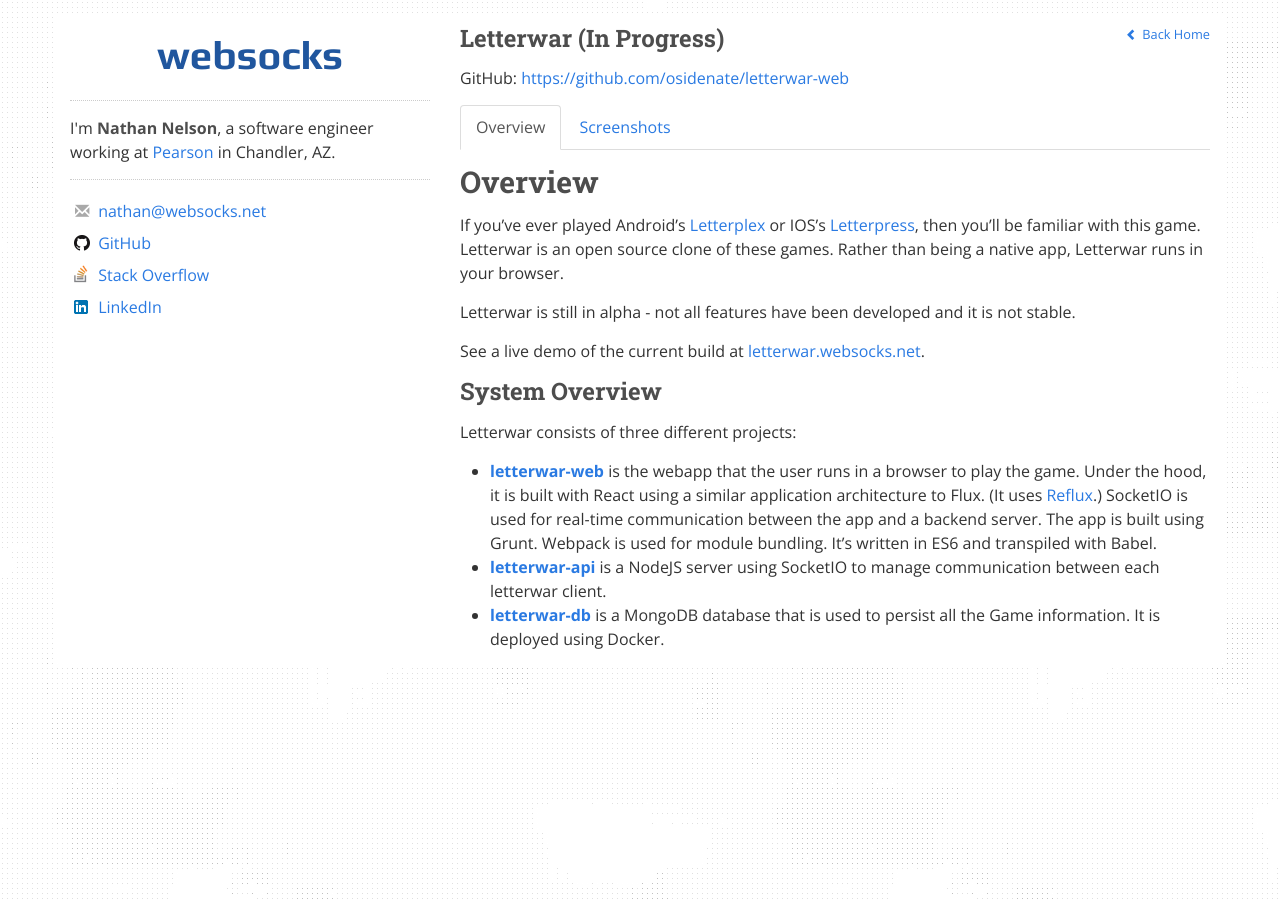
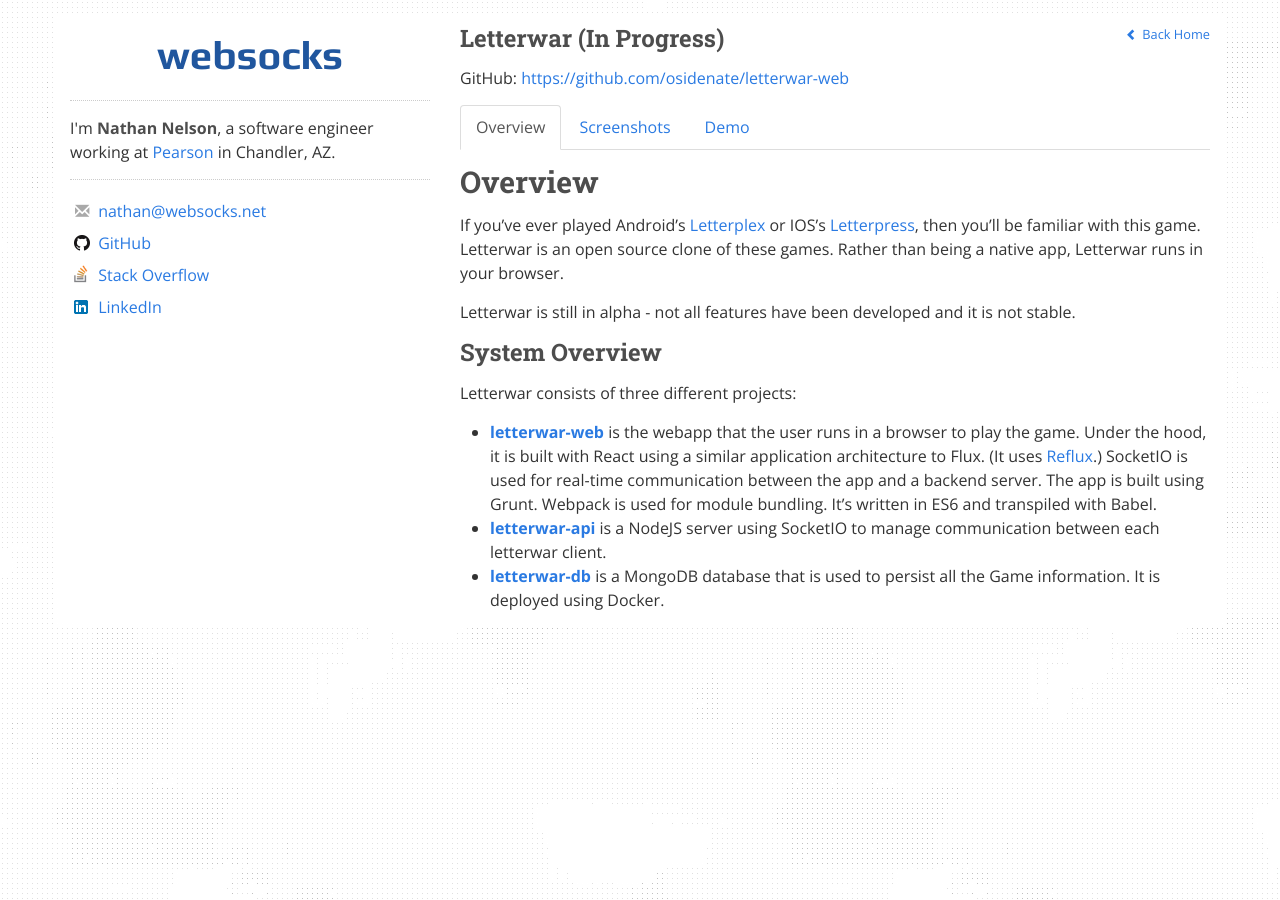
Before and after one commit to osidenate/websocks.net, a Jekyll site: the page built from _posts/2015-09-06-letterwar.markdown, in a window 1280 px wide. Built offline with Jekyll 4.4.1, drawn with Linux system fonts in a browser that asks for light colours; nearby versions of some CDN libraries; library files that are not in the unit come from our copies; some of the changed lines change nothing that is shown.

Commit message:
Added letterwar demo page

```diff
--- /dev/null
+++ b/_includes/demo-letterwar.html
@@ -0,0 +1 @@
+See a live demo of the current build at <a href="http://letterwar.websocks.net">letterwar.websocks.net</a>.
--- a/_posts/2015-09-06-letterwar.markdown
+++ b/_posts/2015-09-06-letterwar.markdown
@@ -3,6 +3,7 @@
 layout: project
 permalink: project/letterwar
 hideMoreInfo: true
+demoHtml: demo-letterwar.html
 
 brief: >
      Letterwar is an open source word game based on Android's Letterplex. It is currently in alpha - not all features have finished devleopment.
@@ -19,8 +20,6 @@
 
 Letterwar is still in alpha - not all features have been developed and it is not stable.
 
-See a live demo of the current build at [letterwar.websocks.net](http://letterwar.websocks.net/).
-
 ### System Overview
 
 Letterwar consists of three different projects:
```
